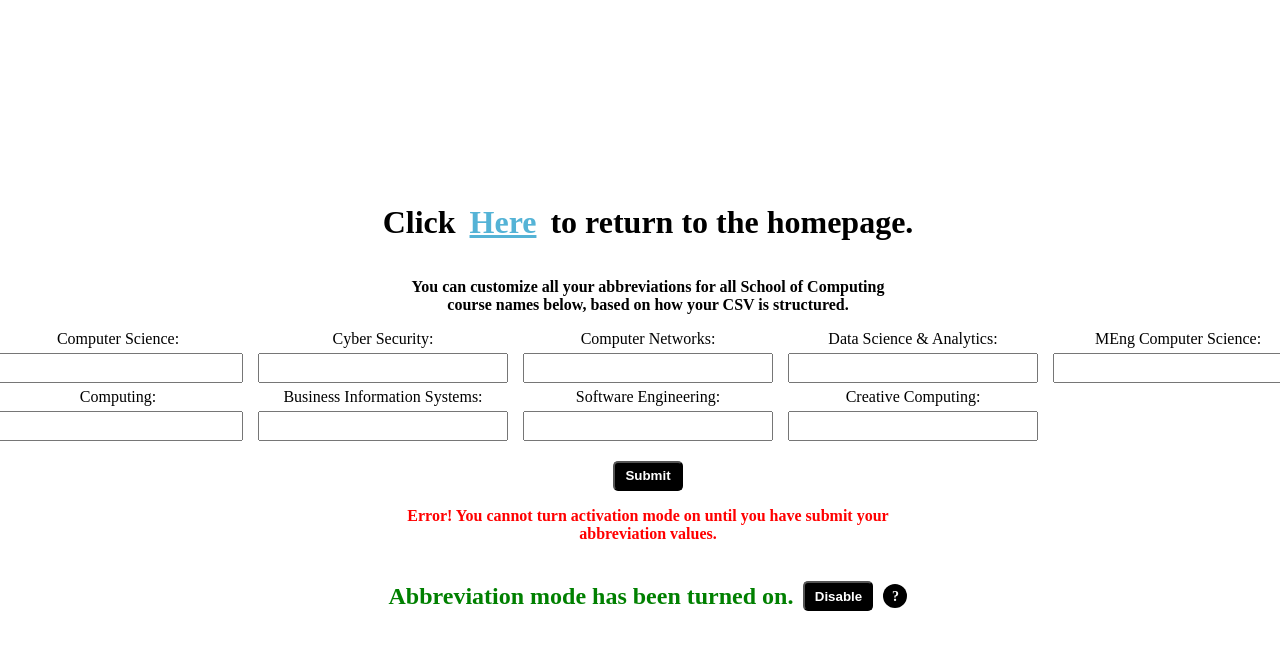
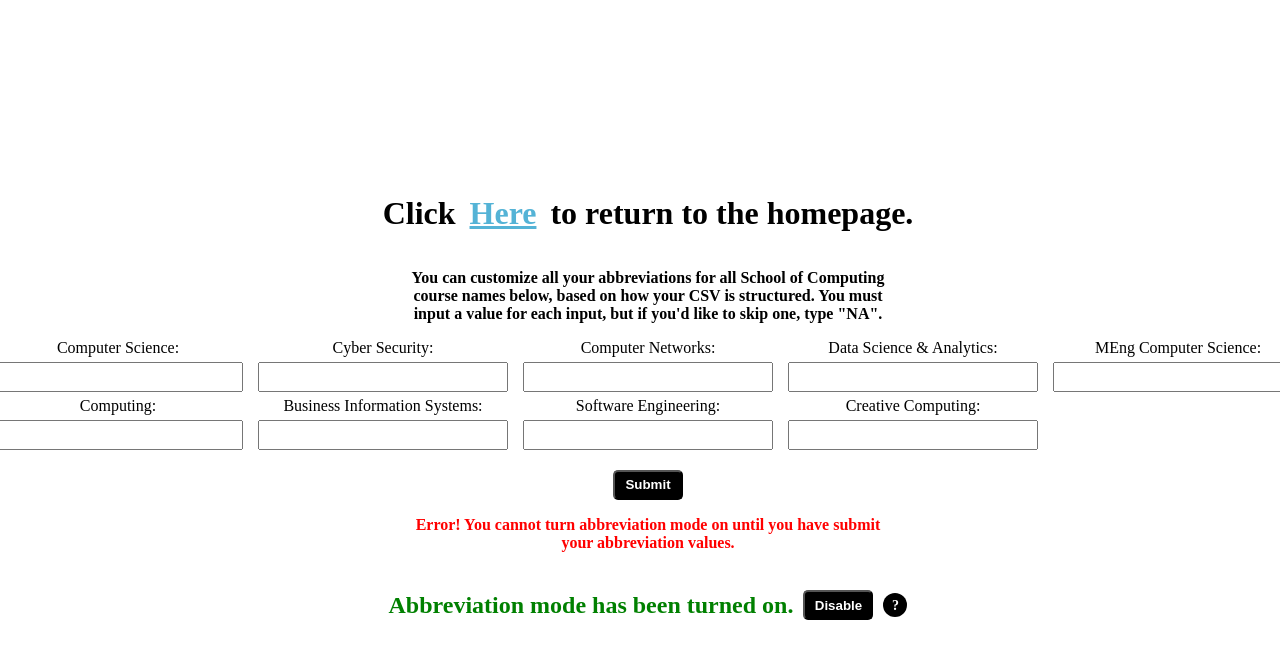
Before and after one commit to ak292/discord-management-bot, a website: page public/abbreviations.html in a window 1280 px wide. Both pictures are taken after a click on the button "Disable". Drawn offline with Linux system fonts and the light colour scheme; no server answers.

Commit message:
Bug fixes

```diff
--- a/public/abbreviations.html
+++ b/public/abbreviations.html
@@ -15,7 +15,8 @@
     <div div class="abbreviation-config">
       <p class="abbreviations-msg">
         You can customize all your abbreviations for all School of Computing
-        course names below, based on how your CSV is structured.
+        course names below, based on how your CSV is structured. You must input
+        a value for each input, but if you'd like to skip one, type "NA".
       </p>
       <p class="submit-abbreviation-message"></p>
       <div class="main-container">
--- a/public/abbreviations.js
+++ b/public/abbreviations.js
@@ -80,7 +80,7 @@ document.addEventListener('DOMContentLoaded', initializeStatus);
 abbreviationButton.addEventListener('click', async function () {
   if (!submitAbbreviations) {
     const message =
-      'Error! You cannot turn activation mode on until you have submit your abbreviation values.';
+      'Error! You cannot turn abbreviation mode on until you have submit your abbreviation values.';
     textContentAndStyling(
       abbreviationParagraphMessage,
       'inline-block',
```
